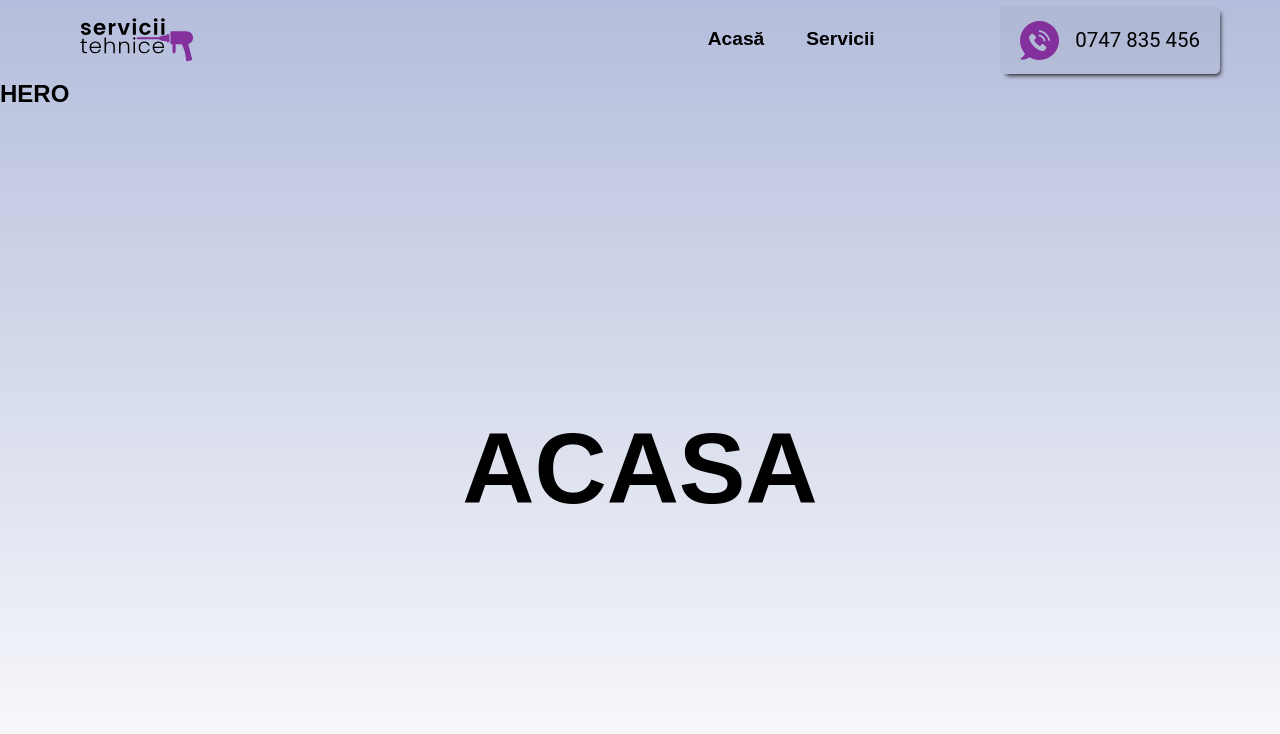
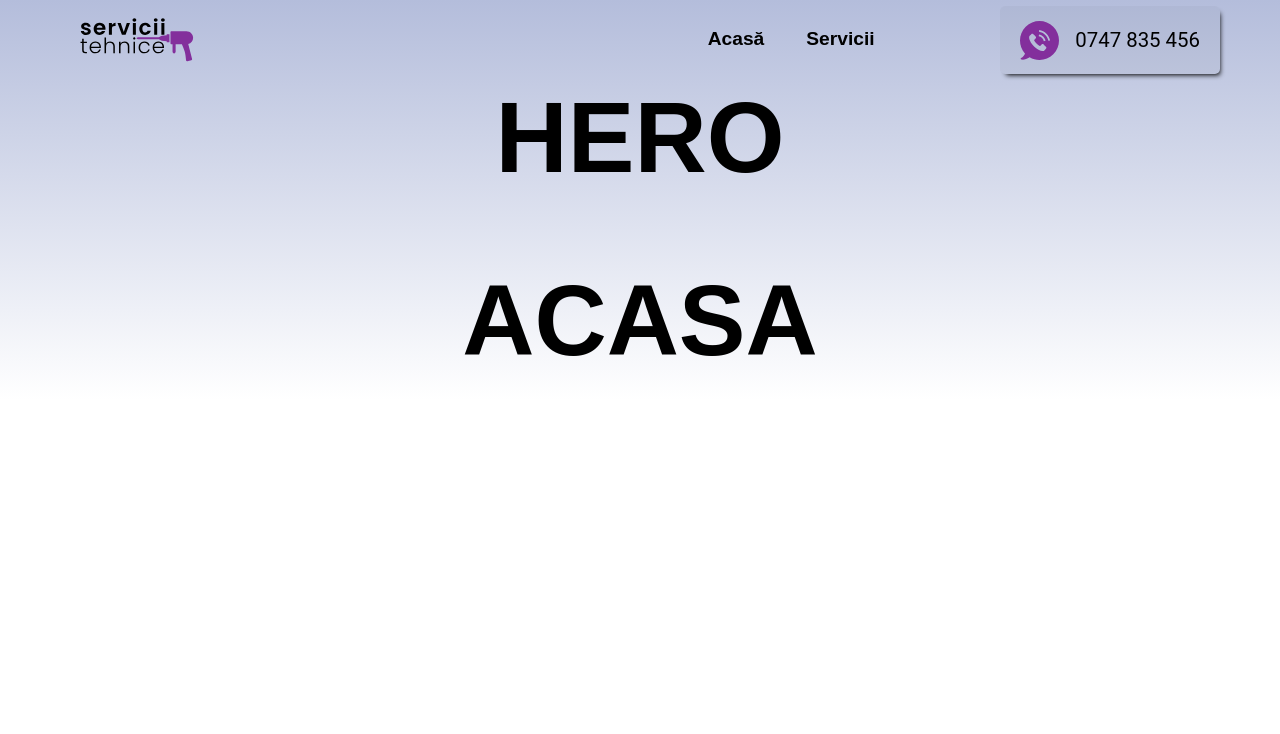
Before and after one commit to holboram/mishu-app, a React (Create React App) app: page / in a window 1280 px wide. Shown: the top 734 px of the page. Built offline with nearby package versions, Linux system fonts and the light colour scheme.

Commit message:
change hero display

```diff
--- a/src/App.css
+++ b/src/App.css
@@ -29,22 +29,13 @@ a {
   font-size: 3rem;
 }
 
-.acasa {
-  /* background-image: url("./images/img-1.jpg"); */
-  background-position: center;
-  background-size: cover;
-  background-repeat: no-repeat;
+.acasa,
+.hero,
+.servicii {
+  text-align: center;
   color: black;
   font-size: 100px;
-}
-
-.servicii {
-  /* background-image: url("./images/img-3.jpg"); */
-  background-position: center;
-  background-size: fill;
-  background-repeat: no-repeat;
-  color: black;
-  font-size: 100px;
+  height: 20vh;
 }
 
 .page-background {
--- a/src/components/pages/Acasa.js
+++ b/src/components/pages/Acasa.js
@@ -4,8 +4,12 @@ import Hero from "./Hero";
 const Acasa = () => {
   return (
     <>
-      <Hero />
+      {/* <section>
+        <Hero />
+      </section> */}
+
       <section>
+        <Hero />
         <h2 className="acasa">ACASA</h2>
       </section>
     </>
--- a/src/components/pages/Hero.js
+++ b/src/components/pages/Hero.js
@@ -1,9 +1,5 @@
 const Hero = () => {
-  return (
-    <section>
-      <h1 className="hero">HERO</h1>
-    </section>
-  );
+  return <h1 className="hero">HERO</h1>;
 };
 
 export default Hero;
```
